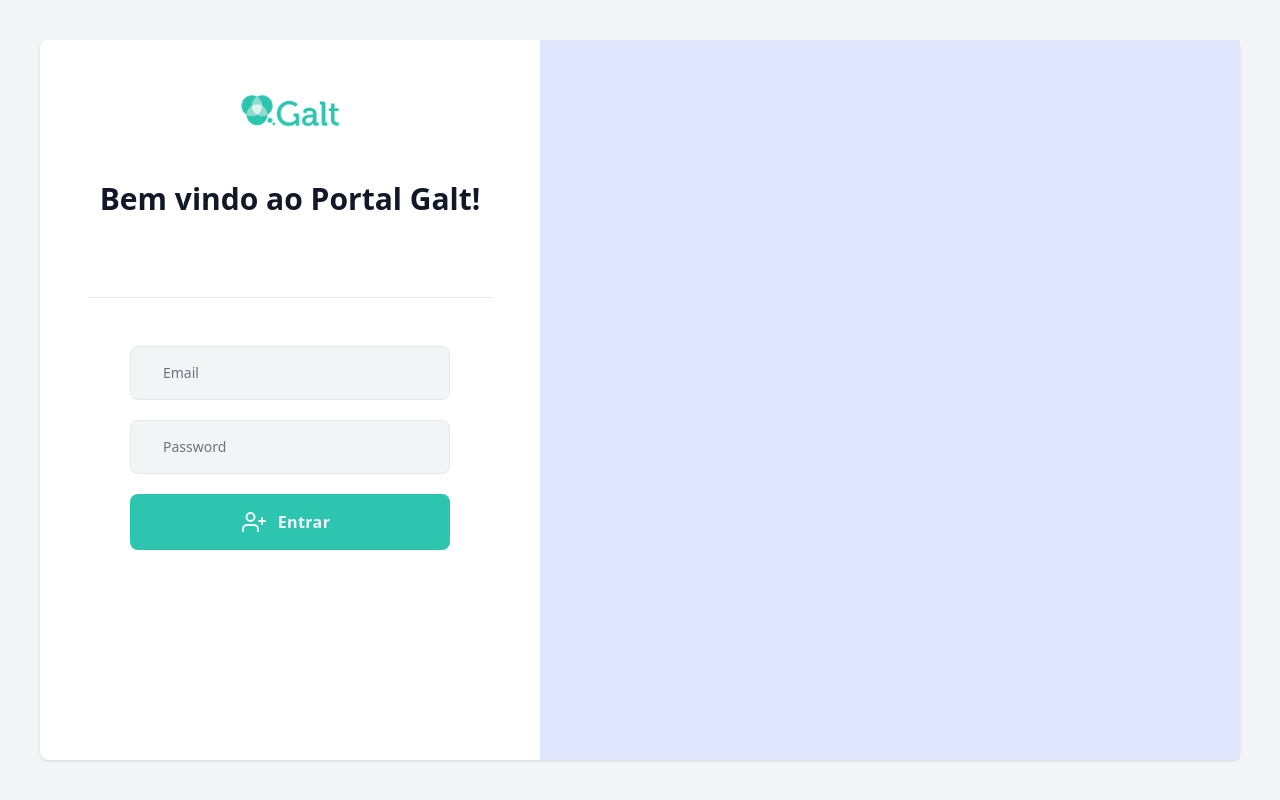
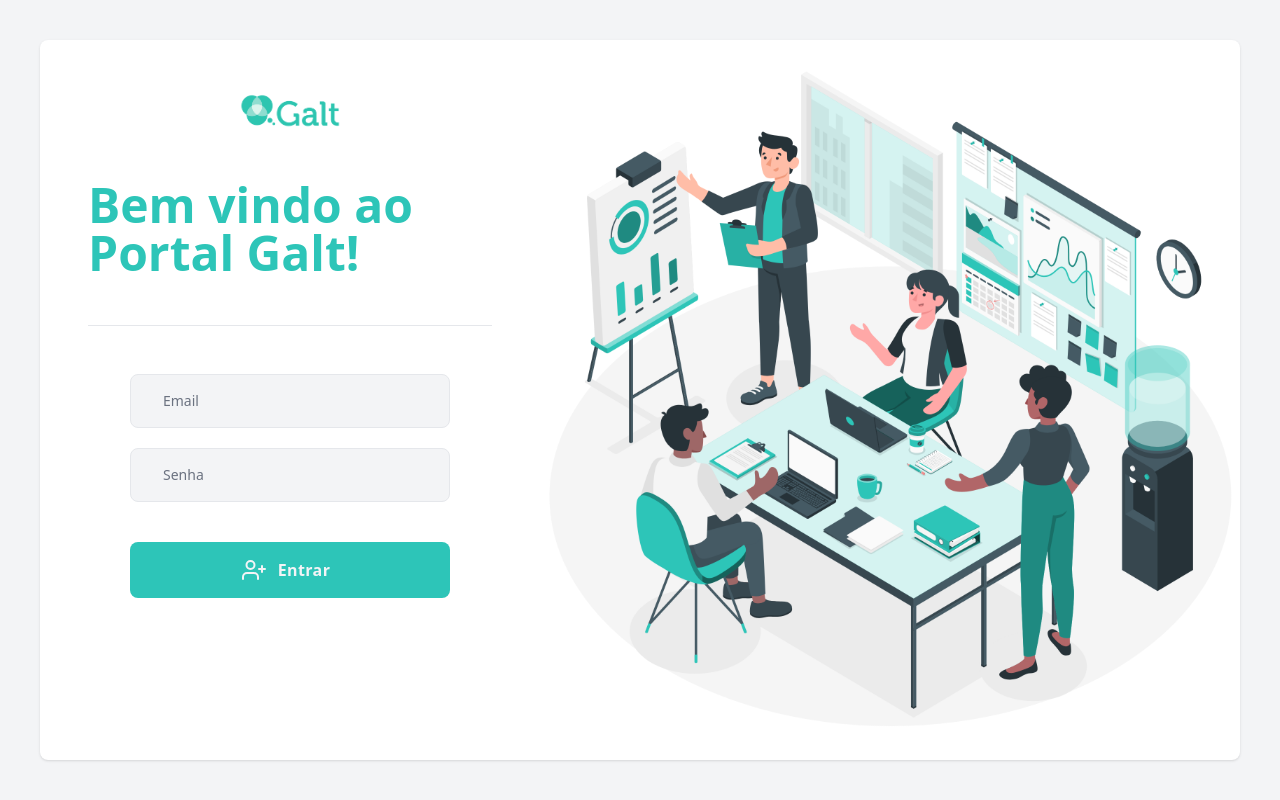
Before and after one commit to pfc15/Portal-Galt-Backend, a Next.js app in the folder frontend/: page / in a window 1280 px wide. Built offline with nearby package versions, Linux system fonts and the light colour scheme.

Commit message:
feat(#12): create login page

```diff
--- a/frontend/src/app/page.tsx
+++ b/frontend/src/app/page.tsx
@@ -1,5 +1,6 @@
-
-export default function Home() {
+import ButtonGalt from "@/components/button";
+import InputGalt from "@/components/input";
+export default function LoginPage() {
   return (
     <div className="min-h-screen bg-gray-100 text-gray-900 flex justify-center">
       <div className="max-w-screen-xl m-0 sm:m-10 bg-white shadow sm:rounded-lg flex justify-center flex-1">
@@ -8,38 +9,23 @@ export default function Home() {
             <img src='../assets/Galt.png'
               className="w-32 mx-auto" />
           </div>
-          <div className="mt-12 flex flex-col items-center">
-            <h1 className="text-2xl xl:text-3xl font-extrabold">
+          <div className="mt-12 flex flex-col items-center font-museo">
+            <h1 className="text-2xl xl:text-5xl text-main_color font-bold">
               Bem vindo ao Portal Galt!
             </h1>
-            <div className="w-full flex-1 mt-8">
+            <div className="w-full flex-1">
               <div className="my-12 border-b text-center">
               </div>
-
               <div className="mx-auto max-w-xs">
-                <input
-                  className="w-full px-8 py-4 rounded-lg font-medium bg-gray-100 border border-gray-200 placeholder-gray-500 text-sm focus:outline-none focus:border-[#2DC5B8] focus:bg-white"
-                  type="email" placeholder="Email" />
-                <input
-                  className="w-full px-8 py-4 rounded-lg font-medium bg-gray-100 border border-gray-200 placeholder-gray-500 text-sm focus:outline-none focus:border-[#2DC5B8] focus:bg-white mt-5"
-                  type="password" placeholder="Password" />
-                <button
-                  className="mt-5 tracking-wide font-semibold bg-[#2DC5B0] text-gray-100 w-full py-4 rounded-lg hover:bg-indigo-700 transition-all duration-300 ease-in-out flex items-center justify-center focus:shadow-outline focus:outline-none">
-                  <svg className="w-6 h-6 -ml-2" fill="none" stroke="currentColor" stroke-width="2"
-                    stroke-linecap="round" stroke-linejoin="round">
-                    <path d="M16 21v-2a4 4 0 00-4-4H5a4 4 0 00-4 4v2" />
-                    <circle cx="8.5" cy="7" r="4" />
-                    <path d="M20 8v6M23 11h-6" />
-                  </svg>
-                  <span className="ml-3">
-                    Entrar
-                  </span>
-                </button>
+                <InputGalt type="Email" placeholder="Email" />
+                <InputGalt type="PassWord" placeholder="Senha" />
+                <ButtonGalt text="Entrar" svg="user" />
               </div>
             </div>
           </div>
         </div>
-        <div className="flex-1 bg-indigo-100 text-center hidden lg:flex">
+        <div className="flex-1 text-center hidden lg:flex">
+          <img src='../assets/imagemlogin.png'/>
         </div>
       </div>
     </div>
```
Also changed, not shown: frontend/public/assets/imagemlogin.png (added).
